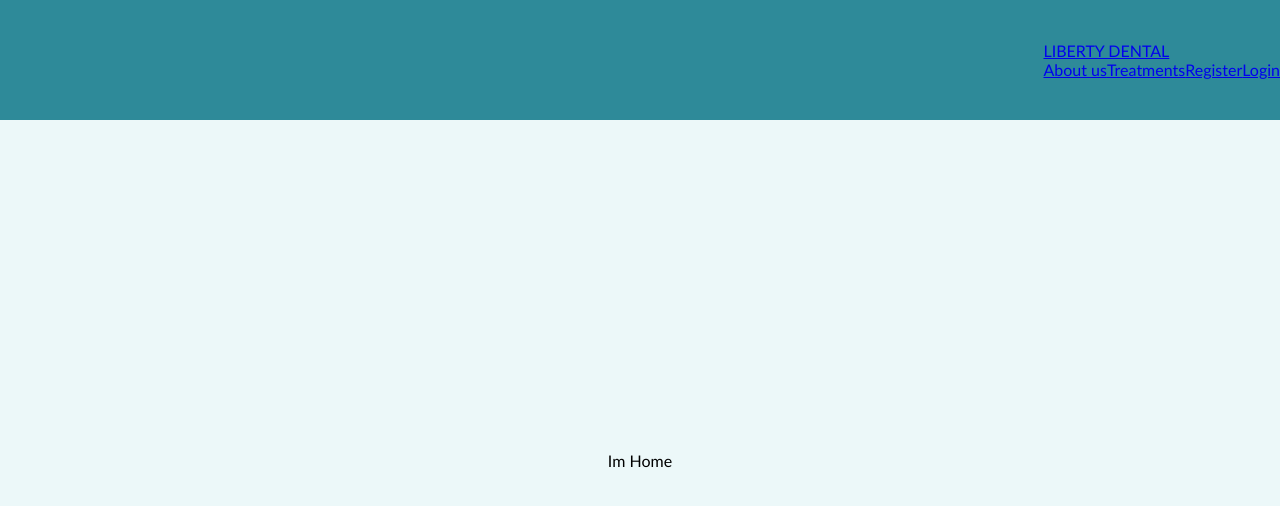
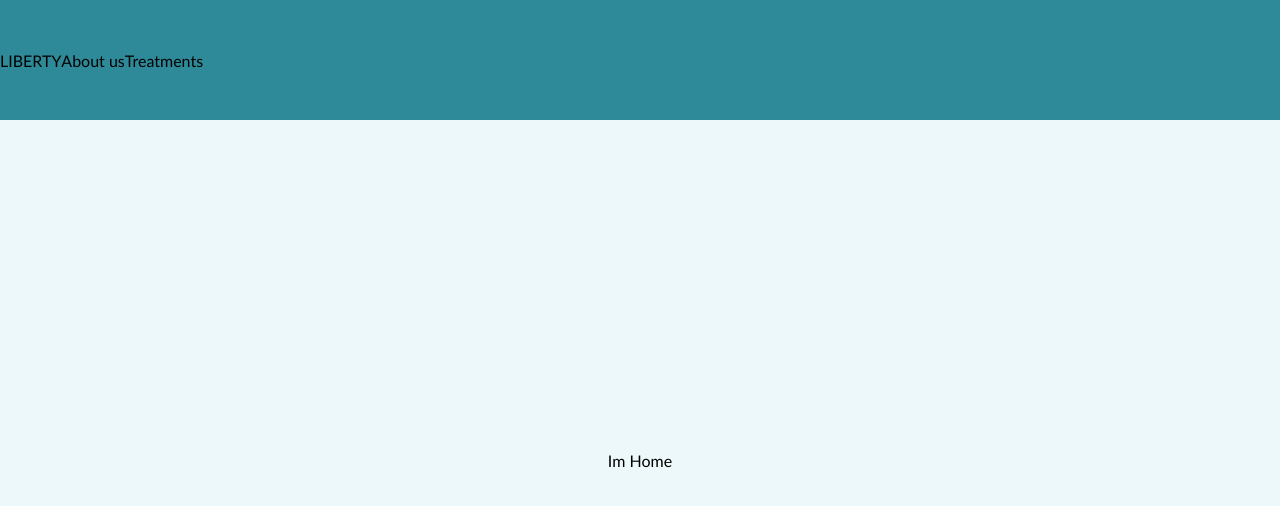
Before and after one commit to martaop18/dentalclinicfrontend, a React (Vite) app: page / in a window 1280 px wide. Shown: the top 506 px of the page. Built offline with nearby package versions, Linux system fonts and the light colour scheme.

Commit message:
Fix: changing navbar without bootstrap

```diff
--- a/src/common/Header/Header.css
+++ b/src/common/Header/Header.css
@@ -8,10 +8,10 @@
 
     display: flex;
     flex-direction: row;
-    justify-content: flex-end;
+    /* justify-content: flex-end; */
     align-items: center;
 }
-.dentalName{
+/* .dentalName{
     display: flex;
     flex-direction: row;
     justify-content: flex-start;
@@ -26,17 +26,18 @@ align-items: center;
 margin: 1em;
 height: 15vh;
 color: bisque;
-}
+} */
 .navLinks{
 display: flex;
 flex-direction: row;
-align-items: flex-end;
+align-items: flex-start;
+align-items: center;
 
 /* justify-content: flex-end, */
 
 }
 
-.headerContainer{
+/* .headerContainer{
     display: flex;
 }
 
@@ -60,4 +61,4 @@ align-items: flex-end;
     transition: 0.5s;
     color: darkgrey;
 
-}
+} */
--- a/src/common/Header/Header.jsx
+++ b/src/common/Header/Header.jsx
@@ -1,20 +1,41 @@
-import React from 'react';
+import React, { useState } from 'react';
 import "./Header.css";
+
+import { useNavigate } from 'react-router-dom';
 //ADDING BOOTSTRAP NAVBAR
 
-import Container from 'react-bootstrap/Container';
-import Nav from 'react-bootstrap/Nav';
-import Navbar from 'react-bootstrap/Navbar';
+// import Container from 'react-bootstrap/Container';
+// import Nav from 'react-bootstrap/Nav';
+// import Navbar from 'react-bootstrap/Navbar';
 
 
 
 export const Header = ()=>{
 
+  const [token, setToken] = useState("");
+
+     const navigate = useNavigate();
 
     return (
         <div className="headerDesign">
+{token !== ""
 
-<Navbar bg="light" data-bs-theme="light">
+? (
+ <div>login options.....</div>
+)
+:(
+  <div className="navBarLinks">
+    <div className="navLinks">
+      <div onClick={()=>navigate("/home")}>LIBERTY</div>
+      <div onClick={()=>navigate("/aboutus")}>About us</div>
+      <div onClick={()=>navigate("/treatments")}>Treatments</div>
+
+
+    </div>
+  </div>
+)
+}
+{/* <Navbar bg="light" data-bs-theme="light">
         <Container >
           <Navbar.Brand className='dentalName' href="#home">LIBERTY DENTAL</Navbar.Brand>
           <Nav className="navLinks">
@@ -24,7 +45,7 @@ export const Header = ()=>{
             <Nav.Link href="#login">Login</Nav.Link>
           </Nav>
         </Container>
-      </Navbar>
+      </Navbar> */}
 
 
 
```
